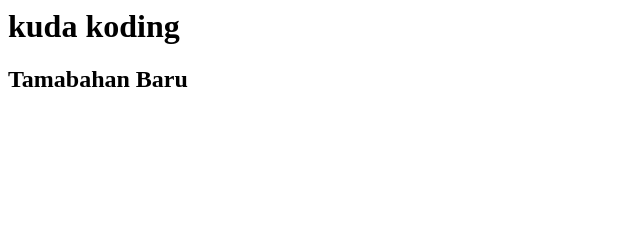
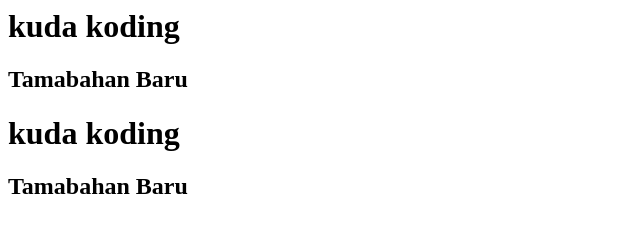
Before and after one commit to ANGGA16/tutorial, a plain HTML site: page index.html in a window 1280 px wide. Shown: the whole page, without its empty margins (0-640 px from the left). Drawn offline with Linux system fonts and the light colour scheme.

Commit message:
berubah dari github

```diff
--- a/index.html
+++ b/index.html
@@ -1,2 +1,4 @@
 <h1>kuda koding</h1>
 <h2> Tamabahan Baru </h2>
+<h1>kuda koding</h1>
+<h2> Tamabahan Baru </h2>
```
